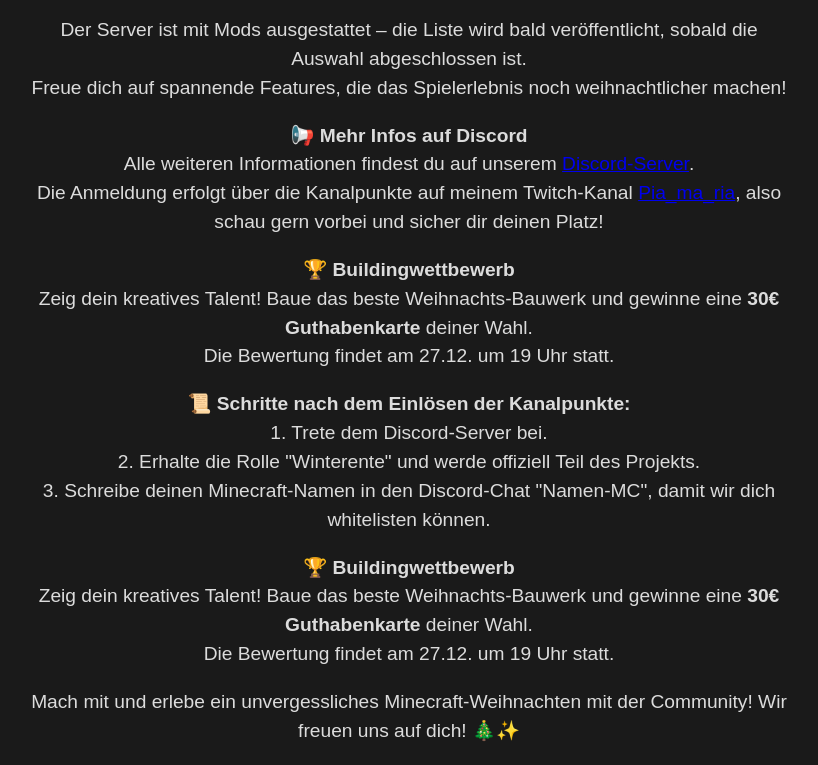
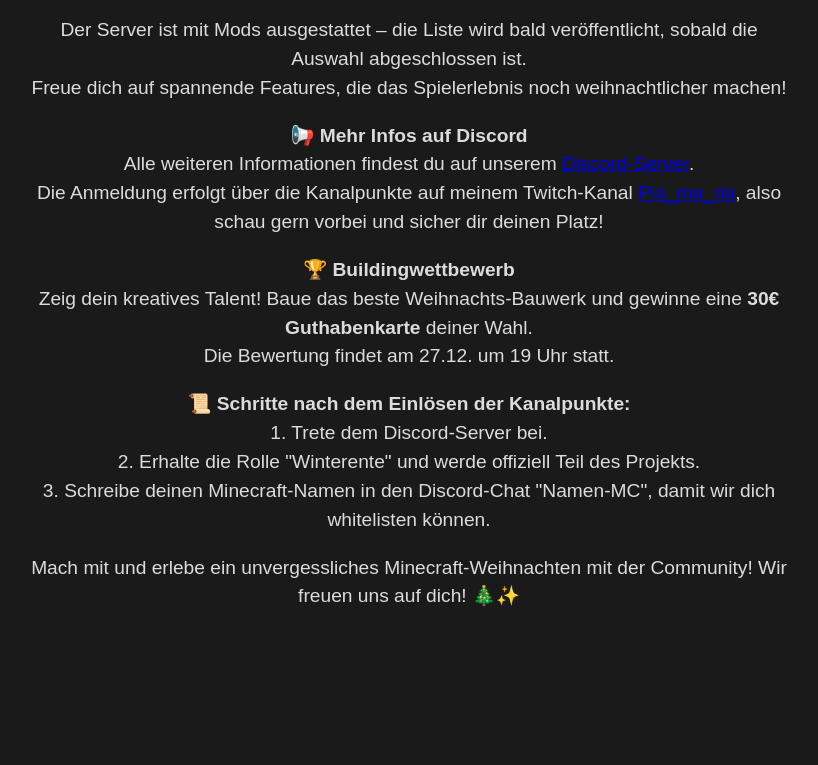
Before and after one commit to Skylldra/TwitchEvent, a website: page public/index.html in a window 1280 px wide. Shown: the part 537-1302 px from the top of the page, without its empty margins (231-1049 px from the left). After the commit the page ends 1167 px from the top, so only its background shows below. Drawn offline with Linux system fonts and the light colour scheme.

Commit message:
Update index.html

```diff
--- a/public/index.html
+++ b/public/index.html
@@ -96,9 +96,6 @@
         2. Erhalte die Rolle "Winterente" und werde offiziell Teil des Projekts.<br>
         3. Schreibe deinen Minecraft-Namen in den Discord-Chat "Namen-MC", damit wir dich whitelisten können.</p>
 
-        <p>🏆 <strong>Buildingwettbewerb</strong><br>
-        Zeig dein kreatives Talent! Baue das beste Weihnachts-Bauwerk und gewinne eine <strong>30€ Guthabenkarte</strong> deiner Wahl.<br>Die Bewertung findet am 27.12. um 19 Uhr statt.</p>
-
         <p>Mach mit und erlebe ein unvergessliches Minecraft-Weihnachten mit der Community! Wir freuen uns auf dich! 🎄✨</p>
     </div>
 
```
